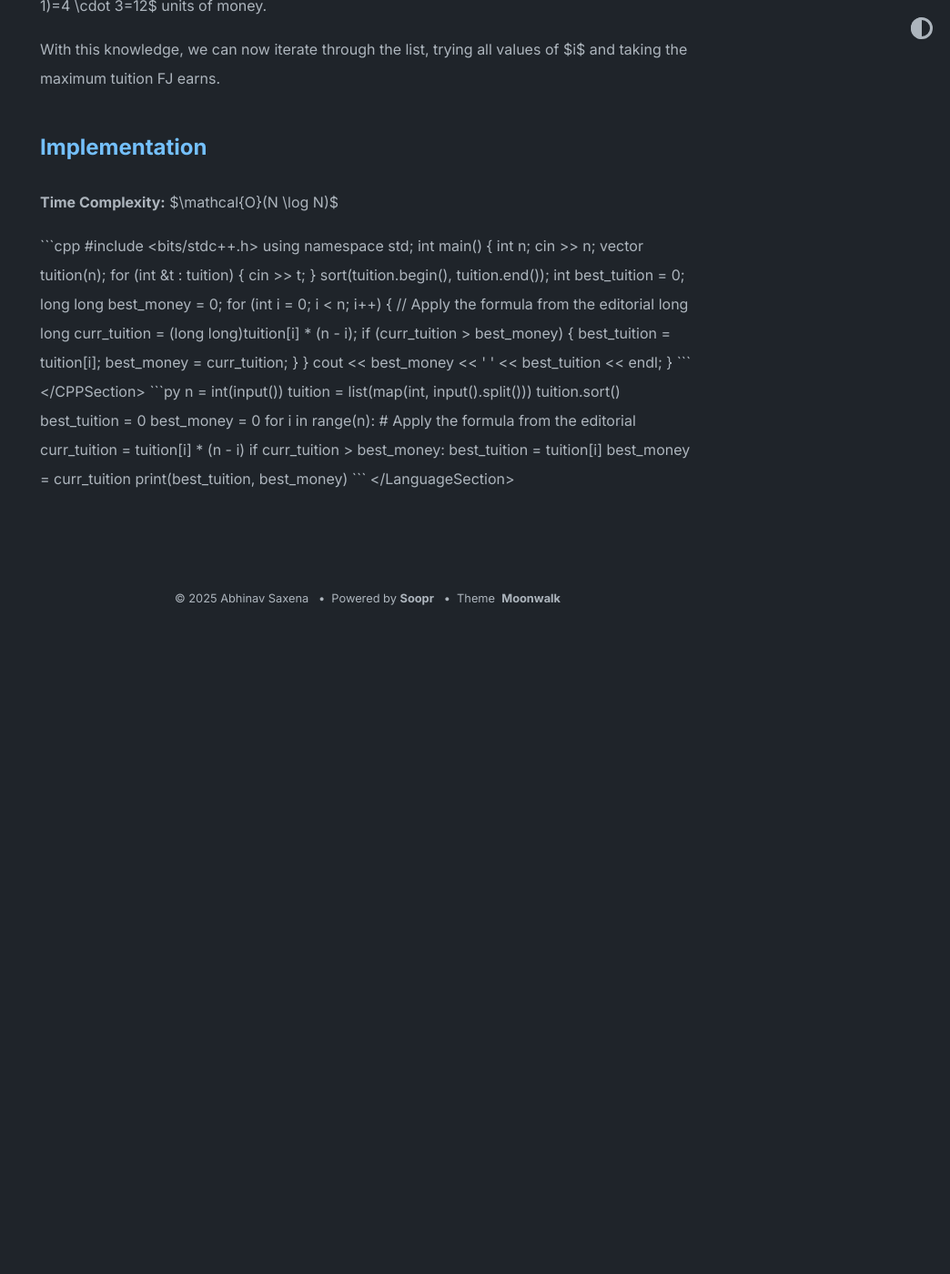
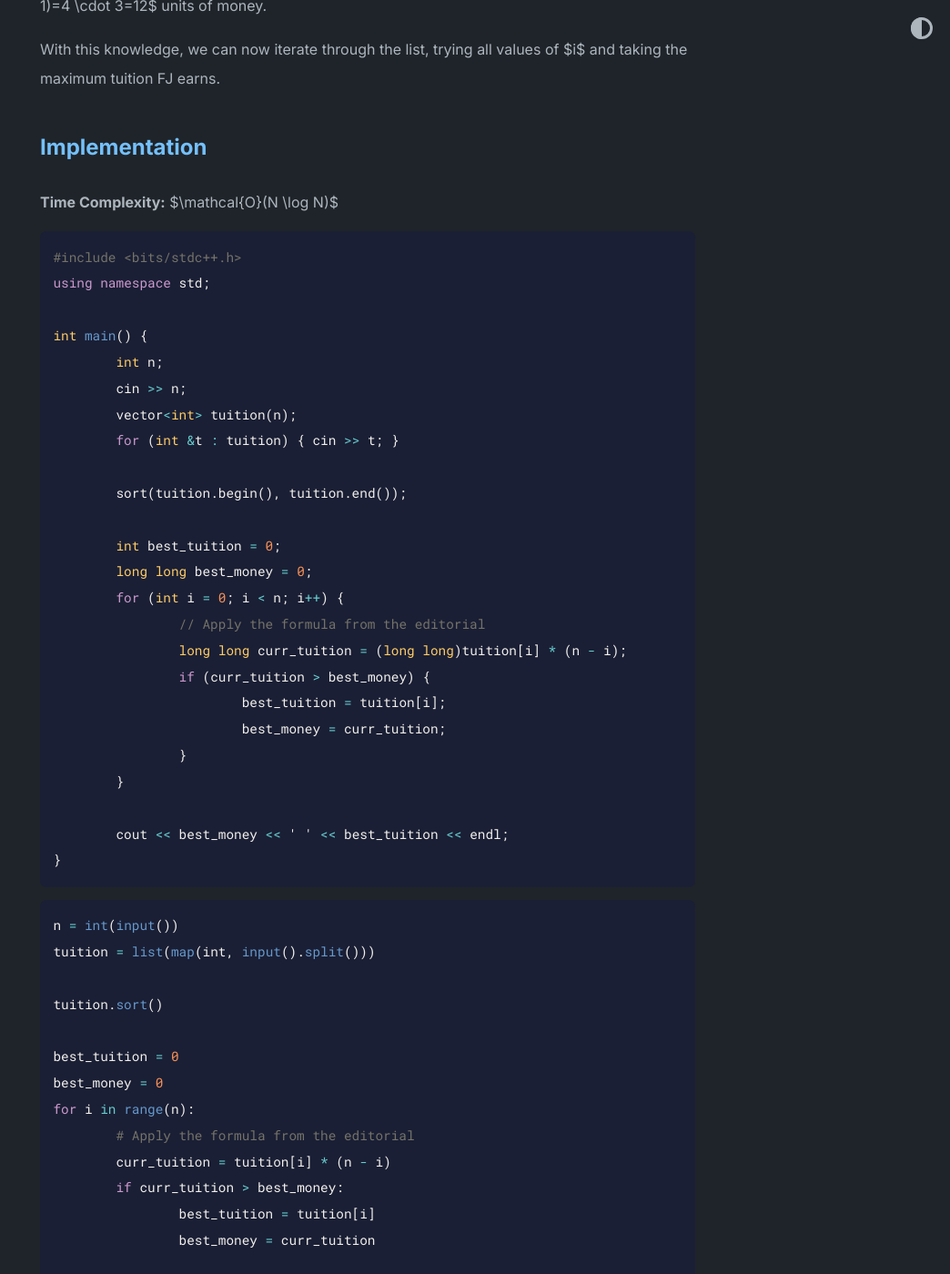
Before and after one commit to jaejun0909/A-Guide-to-Computer-Science, a Jekyll site: the page built from _posts/2025-04-04-Cow-College.md, in a window 1280 px wide and 1400 px high, scrolled down 743 px. Shown: the whole window at 91% size, without its empty margins (236-1280 px from the left). Built offline with Jekyll 4.4.1, drawn with Linux system fonts in a browser that asks for light colours; before the commit the page ends 1426 px from its top, so only the background shows below that; some of the changed text lies outside the part shown.

Commit message:
edited about page and add first solution

````diff
--- a/_posts/2025-04-04-Cow-College.md
+++ b/_posts/2025-04-04-Cow-College.md
@@ -27,8 +27,6 @@ With this knowledge, we can now iterate through the list, trying all values of $
 
 **Time Complexity:** $\mathcal{O}(N \log N)$
 
-<LanguageSection>
-<CPPSection>
 
 ```cpp
 #include <bits/stdc++.h>
@@ -57,9 +55,6 @@ int main() {
 }
 ```
 
-</CPPSection>
-
-<PySection>
 
 ```py
 n = int(input())
@@ -78,7 +73,3 @@ for i in range(n):
 
 print(best_tuition, best_money)
 ```
-
-</PySection>
-
-</LanguageSection>
````
